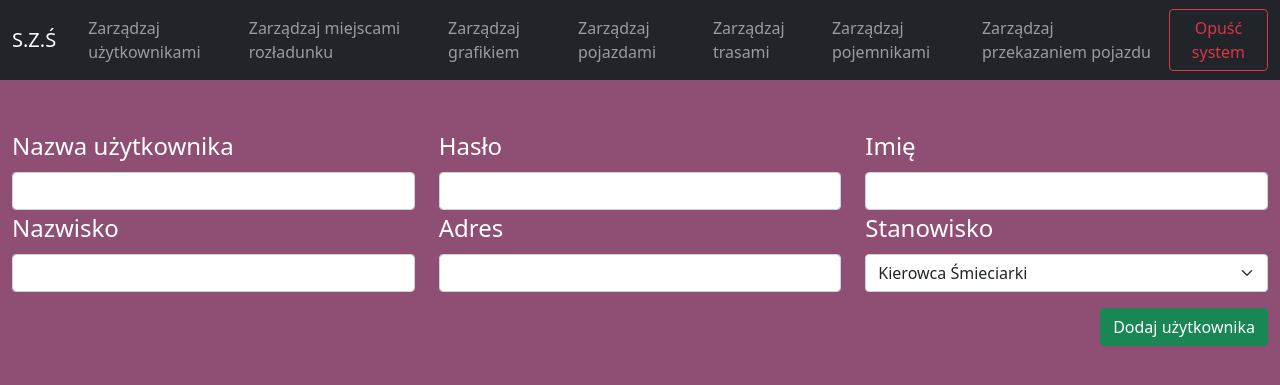
After one commit to crumped/psi, a Django app: page /kierownik-przewozu-smieci/uzytkownicy/dodaj in a window 1280 px wide. The commit adds this page. Shown: the top 385 px of the page. Run offline with Django 3.2, Linux system fonts and the light colour scheme; parts of the project's set-up code (start-up, migrations or seed data) failed here and were passed over.

Commit message:
dodaj użytkownika

```diff
--- a/garbage_management/frontend/forms.py
+++ b/garbage_management/frontend/forms.py
@@ -4,3 +4,12 @@ from django import forms
 class LoginForm(forms.Form):
     login = forms.CharField(label='Username', max_length=100)
     password = forms.CharField(widget=forms.PasswordInput())
+
+class AddUserForm(forms.Form):
+    username = forms.CharField(label='Nazwa użytkownika', max_length=100, widget=forms.TextInput(attrs={'class': 'form-control'}))
+    password = forms.CharField(label="Hasło", widget=forms.PasswordInput(attrs={'class': 'form-control'}))
+    firstname = forms.CharField(label="Imię", max_length=100, widget=forms.TextInput(attrs={'class': 'form-control'}))
+    lastname = forms.CharField(label="Nazwisko",max_length=100, widget=forms.TextInput(attrs={'class': 'form-control'}))
+    adress = forms.CharField(label="Adres",max_length=100, widget=forms.TextInput(attrs={'class': 'form-control'}))
+    CHOICES = (('kierowca-smieciarki', 'Kierowca Śmieciarki'), ('pracownik-przewazacy-smieci', 'Pracownik Śmieciarki'),)
+    group = forms.ChoiceField(label="Stanowisko",choices=CHOICES, widget=forms.Select(attrs={'class': 'form-select'}))
--- /dev/null
+++ b/garbage_management/frontend/static/styles.css
@@ -0,0 +1,4 @@
+.whitetext{
+    color: white;
+    font-size:24px;
+}
--- /dev/null
+++ b/garbage_management/frontend/templates/kierownik-przewozu-smieci/adduser.html
@@ -0,0 +1,24 @@
+{% extends "../layout.html" %}
+{% block title %} Dodaj użytkownika - kps {% endblock %}
+{% block href%} /kierownik-przewozu-smieci {% endblock %}
+{% block content %}
+<div class="container-fluid">
+
+  <form class="row mt-5">
+
+  {% csrf_token %}
+  {% for field in form %}
+    <div class="col-md-4">
+        <label class="form-label whitetext" for="{{ field.auto_id }}">{{ field.label }}</label>
+        {{ field }}
+    </div>
+    {% endfor %}
+  <div class="col-12 mt-3">
+
+    <button type="submit" class="btn btn-success" style="float:right;">Dodaj użytkownika</button>
+
+  </div>
+</form>
+
+</div>
+{% endblock %}
--- a/garbage_management/frontend/templates/layout.html
+++ b/garbage_management/frontend/templates/layout.html
@@ -5,6 +5,9 @@
   <title>{% block title %}{% endblock %}</title>
     <link href="https://cdn.jsdelivr.net/npm/bootstrap@5.0.0-beta1/dist/css/bootstrap.min.css" rel="stylesheet" integrity="sha384-giJF6kkoqNQ00vy+HMDP7azOuL0xtbfIcaT9wjKHr8RbDVddVHyTfAAsrekwKmP1" crossorigin="anonymous">
     <script src="https://cdn.jsdelivr.net/npm/bootstrap@5.0.0-beta1/dist/js/bootstrap.bundle.min.js" integrity="sha384-ygbV9kiqUc6oa4msXn9868pTtWMgiQaeYH7/t7LECLbyPA2x65Kgf80OJFdroafW" crossorigin="anonymous"></script>
+    {% load static %}
+
+    <link rel="stylesheet" type="text/css" href="{% static 'styles.css' %}">
 </head>
 <body style="background-color: #8f4f74;">
 <nav class="navbar navbar-expand-lg navbar-dark bg-dark">
--- a/garbage_management/frontend/urls.py
+++ b/garbage_management/frontend/urls.py
@@ -7,6 +7,7 @@ urlpatterns = [
     path('kierownik-glowny', login, name="login"),
     path('kierownik-przewozu-smieci', index_kps, name="index kps"),
     path('kierownik-przewozu-smieci/uzytkownicy', users_kps, name="users kps"),
+    path('kierownik-przewozu-smieci/uzytkownicy/dodaj', adduser_kps, name="adduser kps"),
     path('kierownik-wysypiska', login, name="login"),
     path('ksiegowosc', login, name="login"),
     path('pracownicy-przewozacy-smieci', login, name="login"),
--- a/garbage_management/frontend/views.py
+++ b/garbage_management/frontend/views.py
@@ -1,7 +1,7 @@
 from django.shortcuts import render, redirect
 from django.contrib.auth.models import User
 import requests
-from .forms import LoginForm
+from .forms import LoginForm, AddUserForm
 
 
 def get_user_group(user_id):
@@ -59,3 +59,8 @@ def users_kps(request):
         data = response.json()
         print(data)
         return render(request, 'kierownik-przewozu-smieci/users.html', {'data': data["results"]})
+
+def adduser_kps(request):
+    if request.method == 'GET':
+        form = AddUserForm(request.POST)
+        return render(request, 'kierownik-przewozu-smieci/adduser.html', {'form': form})
```
